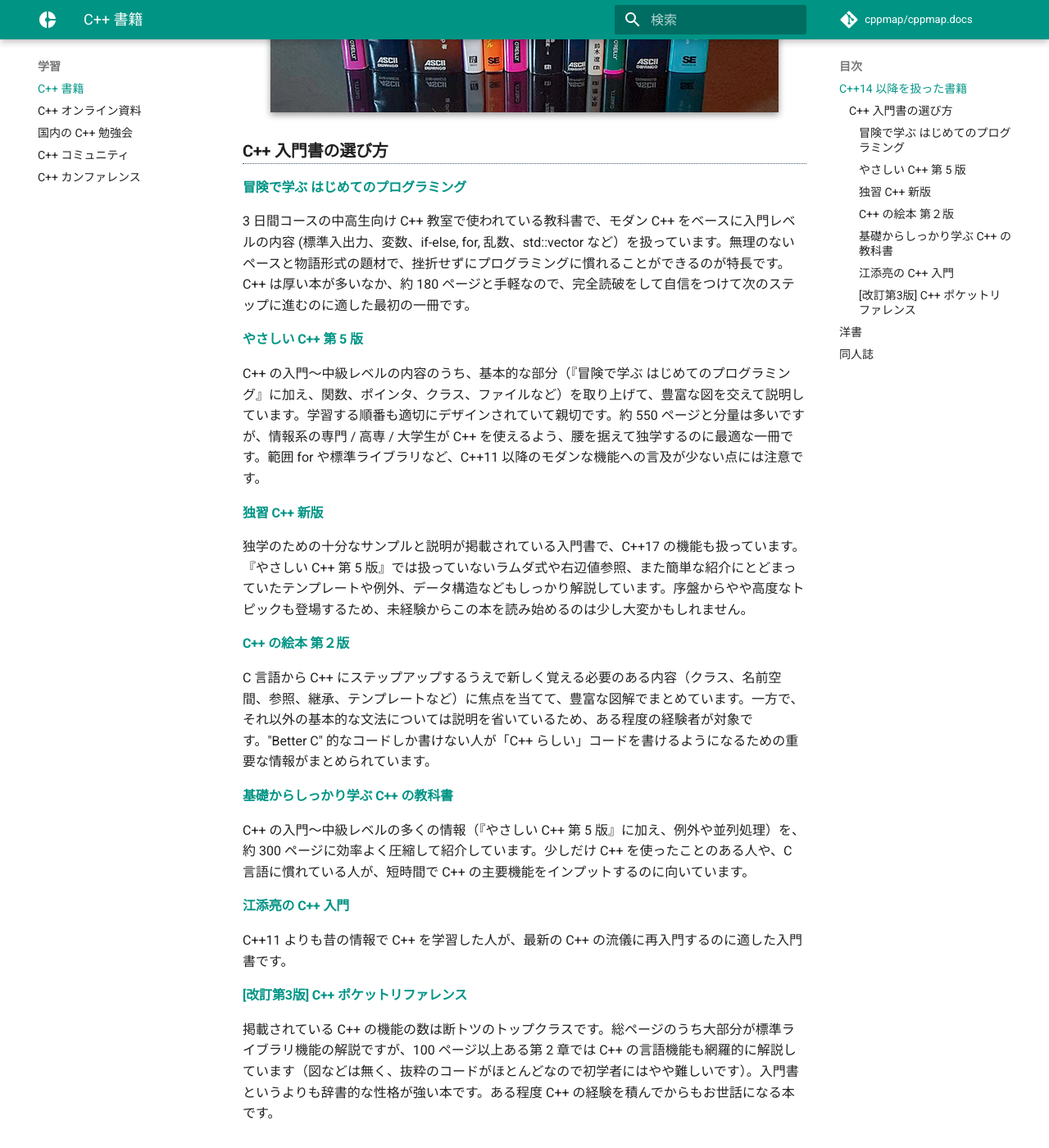
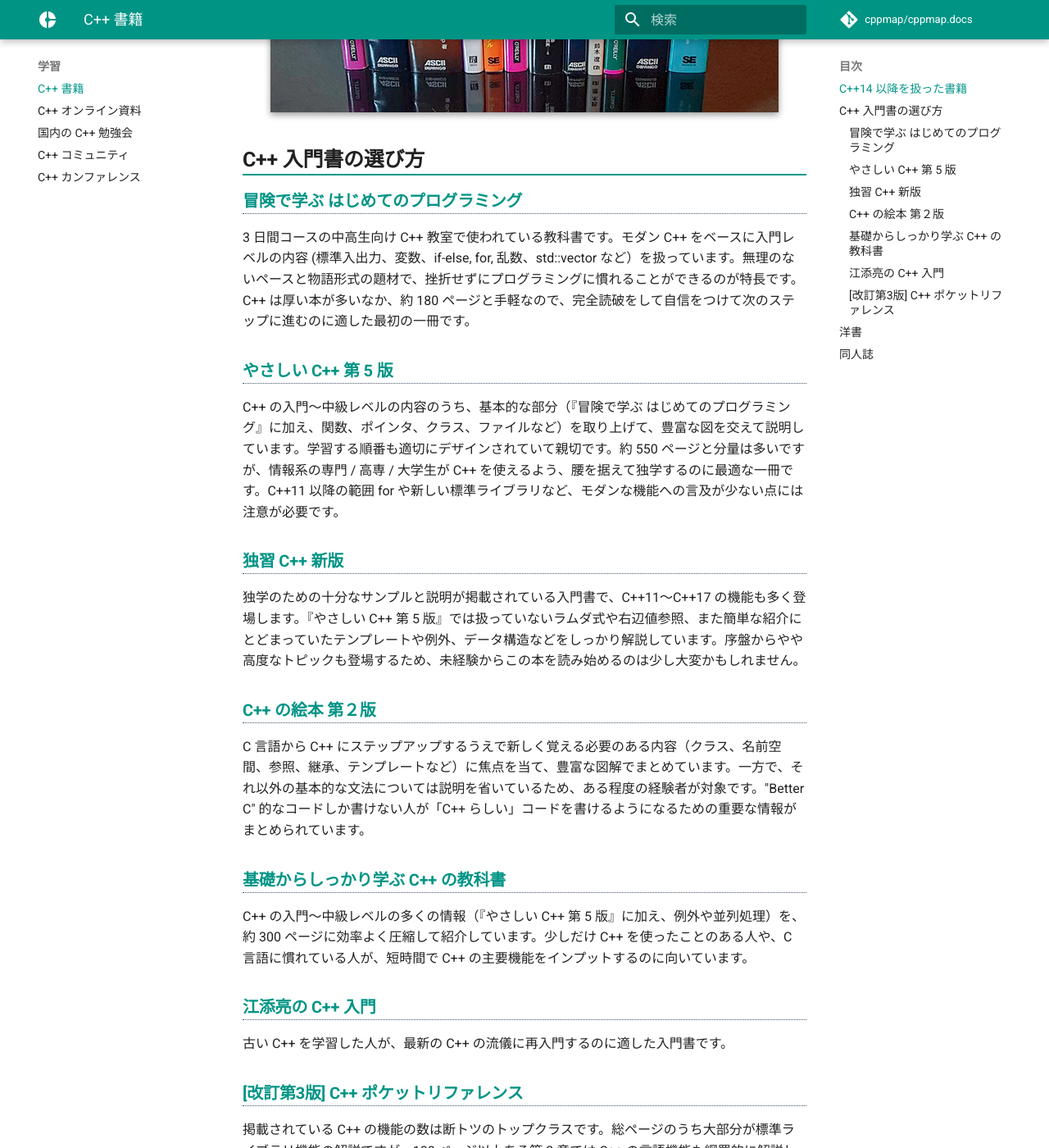
Before and after one commit to cppmap/cppmap.docs, an MkDocs documentation site: the page built from docs/learn/books.md, in a window 1280 px wide and 1400 px high, scrolled down 1786 px. Shown: the whole window at 82% size. Built offline with MkDocs 1.6.1 and Material for MkDocs 9.7.7, drawn with Linux system fonts in a browser that asks for light colours; nearby versions of some CDN libraries; comment, search, counter and statistics services are not loaded; some of the changed text lies outside the part shown.

Commit message:
Update books.md

```diff
--- a/docs/learn/books.md
+++ b/docs/learn/books.md
@@ -28,39 +28,43 @@
 ![](images/books.jpg)
 
 
-### C++ 入門書の選び方
+## C++ 入門書の選び方
 
-#### [冒険で学ぶ はじめてのプログラミング](https://amzn.to/2IWnWnx)
-3 日間コースの中高生向け C++ 教室で使われている教科書で、モダン C++ をベースに入門レベルの内容 (標準入出力、変数、if-else, for, 乱数、std::vector など）を扱っています。無理のないペースと物語形式の題材で、挫折せずにプログラミングに慣れることができるのが特長です。C++ は厚い本が多いなか、約 180 ページと手軽なので、完全読破をして自信をつけて次のステップに進むのに適した最初の一冊です。
+### [冒険で学ぶ はじめてのプログラミング](https://amzn.to/2IWnWnx)
+3 日間コースの中高生向け C++ 教室で使われている教科書です。モダン C++ をベースに入門レベルの内容 (標準入出力、変数、if-else, for, 乱数、std::vector など）を扱っています。無理のないペースと物語形式の題材で、挫折せずにプログラミングに慣れることができるのが特長です。C++ は厚い本が多いなか、約 180 ページと手軽なので、完全読破をして自信をつけて次のステップに進むのに適した最初の一冊です。
 
-#### [やさしい C++ 第 5 版](https://amzn.to/3j9pVTD)
-C++ の入門～中級レベルの内容のうち、基本的な部分（『冒険で学ぶ はじめてのプログラミング』に加え、関数、ポインタ、クラス、ファイルなど）を取り上げて、豊富な図を交えて説明しています。学習する順番も適切にデザインされていて親切です。約 550 ページと分量は多いですが、情報系の専門 / 高専 / 大学生が C++ を使えるよう、腰を据えて独学するのに最適な一冊です。範囲 for や標準ライブラリなど、C++11 以降のモダンな機能への言及が少ない点には注意です。
+### [やさしい C++ 第 5 版](https://amzn.to/3j9pVTD)
+C++ の入門～中級レベルの内容のうち、基本的な部分（『冒険で学ぶ はじめてのプログラミング』に加え、関数、ポインタ、クラス、ファイルなど）を取り上げて、豊富な図を交えて説明しています。学習する順番も適切にデザインされていて親切です。約 550 ページと分量は多いですが、情報系の専門 / 高専 / 大学生が C++ を使えるよう、腰を据えて独学するのに最適な一冊です。C++11 以降の範囲 for や新しい標準ライブラリなど、モダンな機能への言及が少ない点には注意が必要です。
 
-#### [独習 C++ 新版](https://amzn.to/2ZWRrck)
-独学のための十分なサンプルと説明が掲載されている入門書で、C++17 の機能も扱っています。『やさしい C++ 第 5 版』では扱っていないラムダ式や右辺値参照、また簡単な紹介にとどまっていたテンプレートや例外、データ構造などもしっかり解説しています。序盤からやや高度なトピックも登場するため、未経験からこの本を読み始めるのは少し大変かもしれません。
+### [独習 C++ 新版](https://amzn.to/2ZWRrck)
+独学のための十分なサンプルと説明が掲載されている入門書で、C++11～C++17 の機能も多く登場します。『やさしい C++ 第 5 版』では扱っていないラムダ式や右辺値参照、また簡単な紹介にとどまっていたテンプレートや例外、データ構造などをしっかり解説しています。序盤からやや高度なトピックも登場するため、未経験からこの本を読み始めるのは少し大変かもしれません。
 
-#### [C++ の絵本 第２版](https://amzn.to/2TFvvTO)
-C 言語から C++ にステップアップするうえで新しく覚える必要のある内容（クラス、名前空間、参照、継承、テンプレートなど）に焦点を当てて、豊富な図解でまとめています。一方で、それ以外の基本的な文法については説明を省いているため、ある程度の経験者が対象です。"Better C" 的なコードしか書けない人が「C++ らしい」コードを書けるようになるための重要な情報がまとめられています。
+### [C++ の絵本 第２版](https://amzn.to/2TFvvTO)
+C 言語から C++ にステップアップするうえで新しく覚える必要のある内容（クラス、名前空間、参照、継承、テンプレートなど）に焦点を当て、豊富な図解でまとめています。一方で、それ以外の基本的な文法については説明を省いているため、ある程度の経験者が対象です。"Better C" 的なコードしか書けない人が「C++ らしい」コードを書けるようになるための重要な情報がまとめられています。
 
-#### [基礎からしっかり学ぶ C++ の教科書](https://amzn.to/2IXa1hf)
+### [基礎からしっかり学ぶ C++ の教科書](https://amzn.to/2IXa1hf)
 C++ の入門～中級レベルの多くの情報（『やさしい C++ 第 5 版』に加え、例外や並列処理）を、約 300 ページに効率よく圧縮して紹介しています。少しだけ C++ を使ったことのある人や、C 言語に慣れている人が、短時間で C++ の主要機能をインプットするのに向いています。
 
-#### [江添亮の C++ 入門](https://amzn.to/2HTGUbt)
-C++11 よりも昔の情報で C++ を学習した人が、最新の C++ の流儀に再入門するのに適した入門書です。
+### [江添亮の C++ 入門](https://amzn.to/2HTGUbt)
+古い C++ を学習した人が、最新の C++ の流儀に再入門するのに適した入門書です。
 
-#### [[改訂第3版] C++ ポケットリファレンス](https://amzn.to/2H8a3kH)
+### [[改訂第3版] C++ ポケットリファレンス](https://amzn.to/2H8a3kH)
 掲載されている C++ の機能の数は断トツのトップクラスです。総ページのうち大部分が標準ライブラリ機能の解説ですが、100 ページ以上ある第 2 章では C++ の言語機能も網羅的に解説しています（図などは無く、抜粋のコードがほとんどなので初学者にはやや難しいです）。入門書というよりも辞書的な性格が強い本です。ある程度 C++ の経験を積んでからもお世話になる本です。
 
 
 ## 洋書
-| 書名                                                                         | 発行年  | C++ 規格   | 内容                                                                                                                                 |
-|----------------------------------------------------------------------------|------|----------|------------------------------------------------------------------------------------------------------------------------------------|
-| [C++ Templates: The Complete Guide (2nd Edition)](https://amzn.to/2TnVa4h) | 2017 | C++17/20 | C++17 のテンプレートの文法や様々なテクニックを解説。C++20 で導入されるコンセプトの紹介も。 [目次](https://www.oreilly.com/library/view/c-templates-the/9780134778808/)      |
-| [Mastering the C++17 STL](https://amzn.to/2tYz4X1)                         | 2017 | C++17    | C++17 までの標準ライブラリの機能や使い方を紹介。[目次](https://www.packtpub.com/application-development/mastering-c17-stl)                                |
-| [A Tour of C++ Second Edition](https://amzn.to/307PviS)       | 2018 | C++17/20 | Bjarne Stroustrup による中級者向けの C++ 解説書。C++20 の一部の機能も紹介 |
-| [C++ Concurrency in Action, Second Edition](https://amzn.to/2J2y26G)       | 2019 | C++17    | C++17 における並行処理を詳細に解説。ロックフリーデータ構造の設計なども取り上げる。[試し読み](https://www.manning.com/books/c-plus-plus-concurrency-in-action-second-edition) |
-| [C++17 in Detail](https://amzn.to/308p8fO)                       | 2019 | C++17    | C++17 の主要な新機能・変更点のほか、Boost から標準ライブラリへの移行を解説。[目次](https://leanpub.com/cpp17indetail)                                                           |
-| [C++17 - The Complete Guide](http://www.cppstd17.com/)                       | 2019 | C++17    | [目次](http://www.cppstd17.com/)                                                           |
+| 書名                                                                         | 発行年  | C++ 規格   | 内容                                                                                                                                                     |
+|----------------------------------------------------------------------------|------|----------|--------------------------------------------------------------------------------------------------------------------------------------------------------|
+| [C++ Templates: The Complete Guide (2nd Edition)](https://amzn.to/2TnVa4h) | 2017 | C++17/20 | C++17 のテンプレートの文法や様々なテクニックを解説。C++20 で導入されるコンセプトの紹介も。 [目次](https://www.oreilly.com/library/view/c-templates-the/9780134778808/)                          |
+| [Mastering the C++17 STL](https://amzn.to/2tYz4X1)                         | 2017 | C++17    | C++17 までの標準ライブラリの機能や使い方を紹介。[目次](https://www.packtpub.com/application-development/mastering-c17-stl)                                                    |
+| [Professional C++](https://amzn.to/2Ov3SJ9)                                | 2018 | C++17    | [目次](https://www.wiley.com/en-jp/Professional+C++,+4th+Edition-p-9781119421306)                                                                        |
+| [C++ Concurrency in Action, Second Edition](https://amzn.to/2J2y26G)       | 2019 | C++17    | C++17 における並行処理を詳細に解説。ロックフリーデータ構造の設計なども取り上げる。[試し読み](https://www.manning.com/books/c-plus-plus-concurrency-in-action-second-edition)                     |
+| [C++17 in Detail](https://leanpub.com/cpp17indetail)                       | 2019 | C++17    | C++17 の主要な新機能・変更点のほか、Boost から標準ライブラリへの移行を解説。[目次](https://leanpub.com/cpp17indetail)                                                                    |
+| [C++17 - The Complete Guide](http://www.cppstd17.com/)                     | 2019 | C++17    | [目次](http://www.cppstd17.com/)                                                                                                                         |
+| [C++ Crash Course: A Fast-Paced Introduction](https://amzn.to/395CtqL)     | 2019 | C++17    | （調査中）                                                                                                                                                  |
+| [Advanced C++ Programming Cookbook](https://amzn.to/3fFA88f)               | 2020 | C++20    | [目次](https://www.packtpub.com/programming/advanced-c-cookbook) / [サンプルコード](https://github.com/PacktPublishing/Advanced-CPP-Programming-CookBook)       |
+| [C++ System Programming Cookbook](https://amzn.to/3jfdoxU)                 | 2020 | C++20    | [目次](https://www.packtpub.com/programming/c-system-programming-cookbook) / [サンプルコード](https://github.com/PacktPublishing/C-System-Programming-Cookbook) |
+| [Expert C++](https://amzn.to/2WsxY49)                                      | 2020 | C++20    | [目次](https://www.packtpub.com/programming/mastering-c-programming) / [サンプルコード](https://github.com/PacktPublishing/Expert-CPP)                          |
 
 
 ## 同人誌
```
